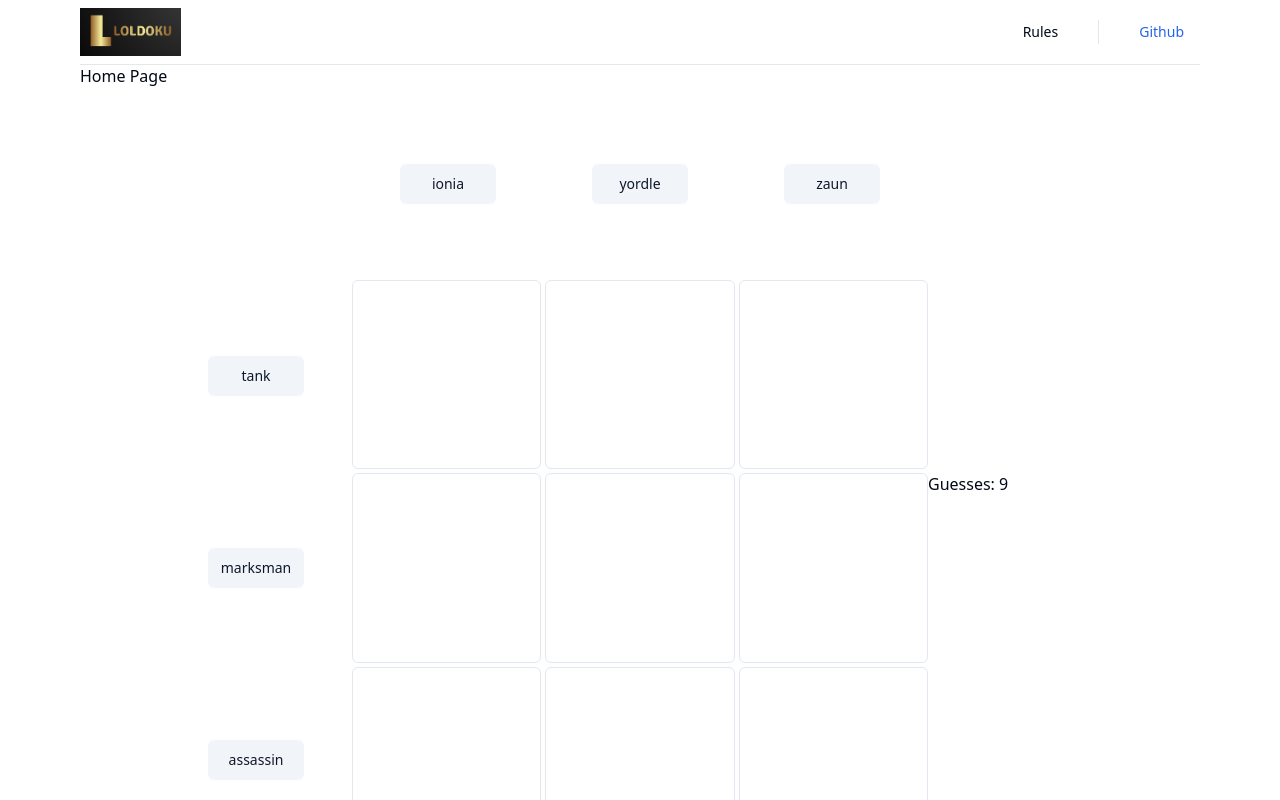
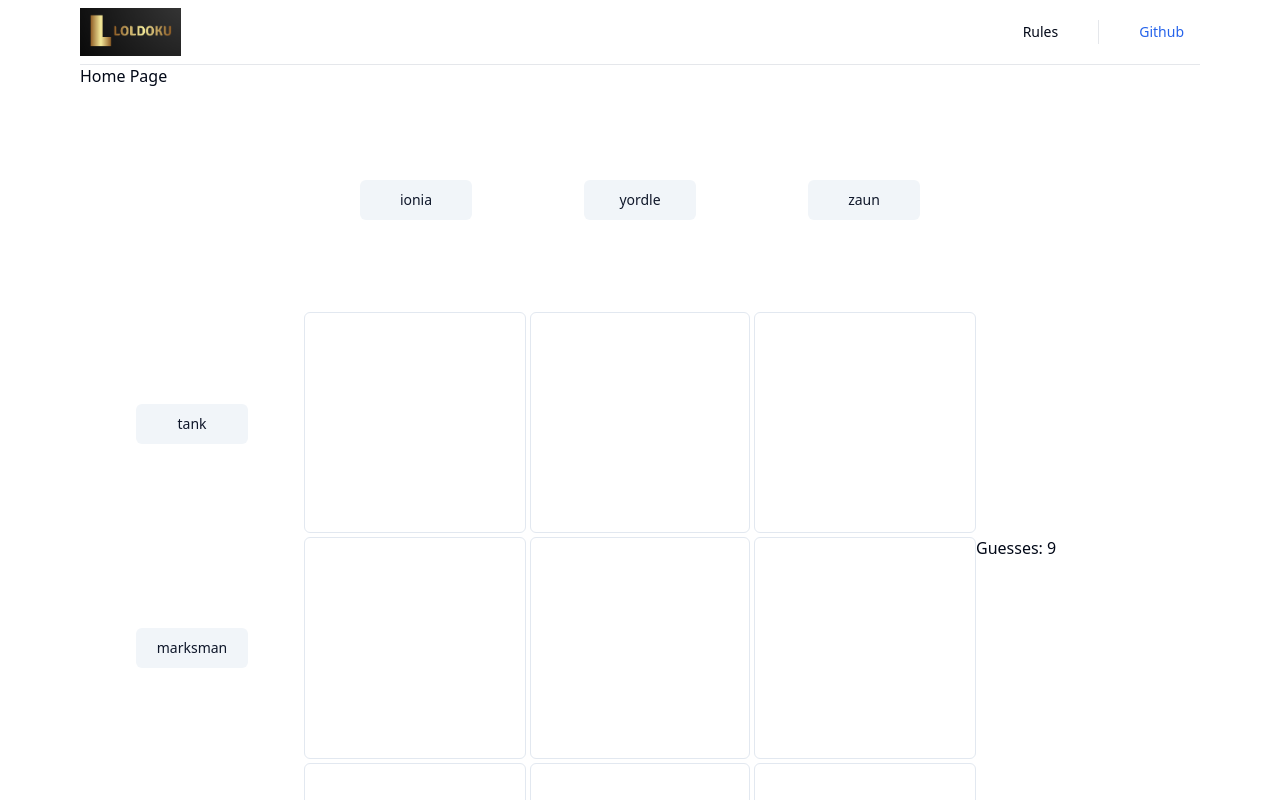
Before and after one commit to s-hc/LOLDoku, a React (Vite) app: page / in a window 1280 px wide. Shown: the top 800 px of the page. Built offline with nearby package versions, Linux system fonts and the light colour scheme.

Commit message:
cells no longer resize on answer change

```diff
--- a/src/client/components/Grid.tsx
+++ b/src/client/components/Grid.tsx
@@ -8,7 +8,7 @@ type Props = {
 const Grid = ({ answers }: Props) => {
 	const gridArr = useGridStore((state) => state.grid);
 	return (
-		<div className="row-start-2 row-span-3 col-span-3 grid grid-rows-3 grid-flow-col gap-1 aspect-square ">
+		<div className="px-0 row-start-2 row-span-3 col-span-3 grid grid-cols-subgrid grid-flow-row gap-1 ">
 			{gridArr.map((ele, ind) => (
 				<Square
 					key={`square${ind}`}
--- a/src/client/components/Square.tsx
+++ b/src/client/components/Square.tsx
@@ -30,9 +30,16 @@ const Square = ({ champion, answer, squareNum }: Props) => {
 	const decrease = useGuessesStore((state) => state.decrease);
 	const makeGuess = useGridStore((state) => state.makeGuess);
 	return (
+		// <div className="border-solid border-2">{champion ?? ""}</div>
+
 		<Dialog>
 			<DialogTrigger asChild>
-				<Button variant="outline" size={"lg"} className="size-full">
+				<Button
+					variant="outline"
+					size={"lg"}
+					className="size-full"
+					// className="w-[calc(952px/5)] h-[calc(952px/5)] "
+				>
 					{champion ?? ""}
 				</Button>
 			</DialogTrigger>
--- a/src/client/pages/HomePage.tsx
+++ b/src/client/pages/HomePage.tsx
@@ -14,7 +14,7 @@ function HomePage() {
 	return (
 		<div className="homePage">
 			<h1>Home Page</h1>
-			<MaxWidthWrapper className="grid grid-cols-5 grid-rows-4 grid-flow-row mx-auto">
+			<div className="grid grid-cols-5 grid-rows-5 grid-flow-row mx-auto aspect-square">
 				{rows.map((ele, ind) => (
 					<Button
 						disabled
@@ -38,7 +38,7 @@ function HomePage() {
 
 				<Grid answers={json.data} />
 				<div className="row-start-3 col-start-5">{`Guesses: ${guesses}`}</div>
-			</MaxWidthWrapper>
+			</div>
 		</div>
 	);
 }
```
